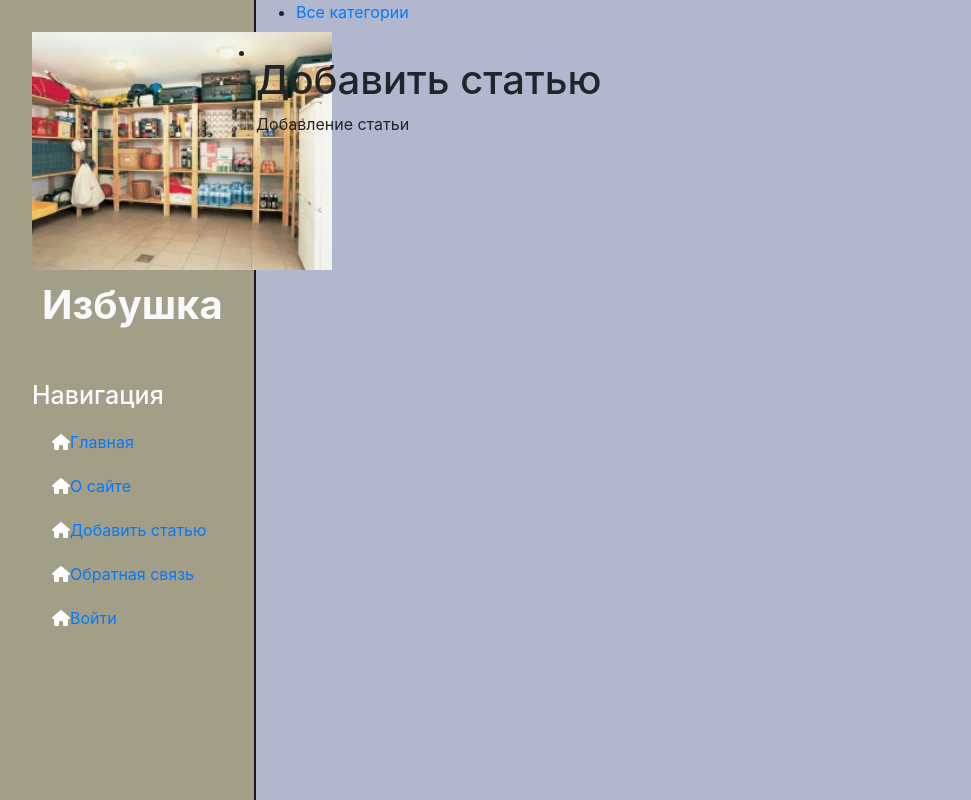
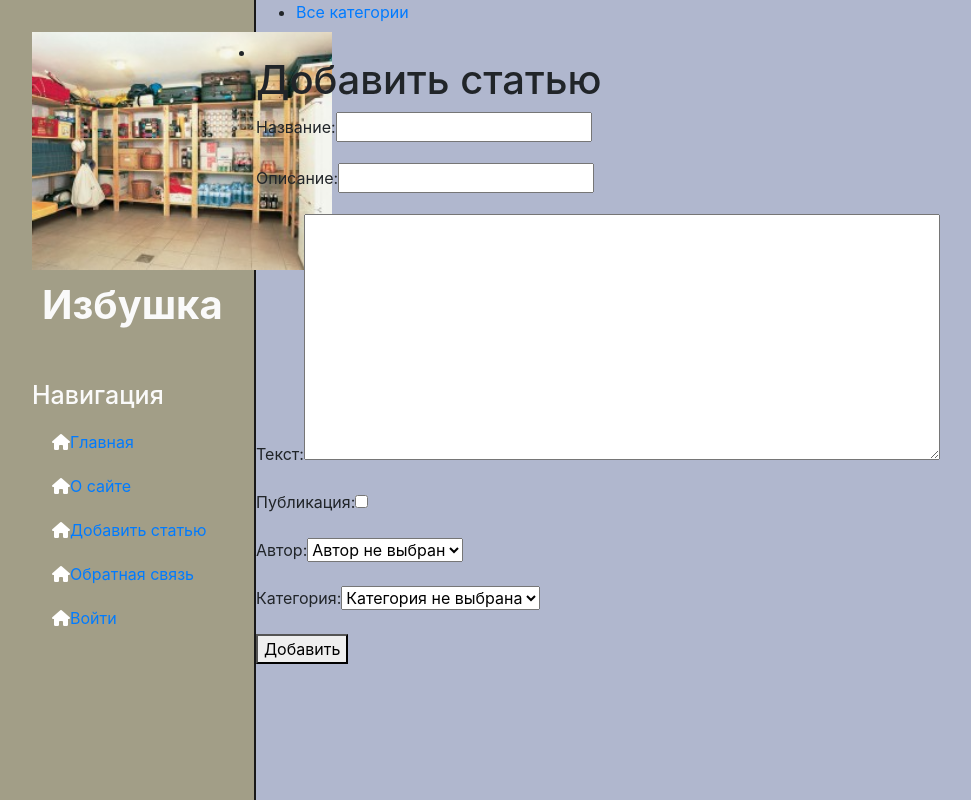
Before and after one commit to blt1305/miniblog, a Django app: page /add_page/ in a window 1280 px wide. Shown: the whole page, without its empty margins (0-971 px from the left). Run offline with Django 4.2, Linux system fonts and the light colour scheme; data that the repository does not hold is empty.

Commit message:
Формы. Добавление записи

```diff
--- a/miniblog/stock/forms.py
+++ b/miniblog/stock/forms.py
@@ -6,3 +6,13 @@ class CommentForm(forms.ModelForm):
     class Meta:
         model = Comment
         fields = ('name', 'user_email', 'text_comments')
+
+
+class AddStockForm(forms.Form):
+    title = forms.CharField(widget=forms.TextInput(attrs={'class': 'form-input'}), label='Название')
+    # slug = forms.SlugField(max_length=100, label='URL')
+    summary = forms.CharField(max_length=255, label='Описание')
+    text = forms.CharField(widget=forms.Textarea(attrs={'cols':60, 'rows': 10}), label='Текст')
+    is_published = forms.BooleanField(label='Публикация', required=False)
+    author = forms.ModelChoiceField(queryset=User.objects.all(), label='Автор', empty_label='Автор не выбран')
+    cat = forms.ModelChoiceField(queryset=Category.objects.all(), label='Категория', empty_label='Категория не выбрана')
--- a/miniblog/stock/templates/stock/add_page.html
+++ b/miniblog/stock/templates/stock/add_page.html
@@ -3,5 +3,16 @@
 {% block content %}
 
     <h1>{{ title }}</h1>
-<p>Добавление статьи</p>
+<form action="{% url 'add_page' %}" method="post">
+    {% csrf_token %}
+
+    <div class="form-error">{{ form.non_field_errors }}</div>
+    {% for f in form %}
+    <p><label class="form-label" for="{{ f.id_for_label }}">{{ f.label }}: </label>{{ f }}</p>
+    <div class="form-error">{{ f.errors }}</div>
+    {% endfor %}
+
+    <button type="submit">Добавить</button>
+
+</form>
 {% endblock %}
--- a/miniblog/stock/views.py
+++ b/miniblog/stock/views.py
@@ -3,7 +3,7 @@ from django.shortcuts import render, redirect
 
 from django.views.generic import DetailView, UpdateView, DeleteView, View
 from .models import *
-from .forms import CommentForm
+from .forms import *
 
 
 
@@ -21,7 +21,17 @@ def about(request):
 
 
 def add_page(request):
-    return render (request, 'stock/add_page.html', { 'title': 'Добавить статью'})
+    if request.method == 'POST':
+        form = AddStockForm(request.POST)
+        if form.is_valid():
+            try:
+                Artifact.objects.create(**form.cleaned_data)
+                return redirect('home')
+            except:
+                form.add_error(None,'Oшибка при добавлении записи')
+    else:
+        form = AddStockForm()
+    return render (request, 'stock/add_page.html', {'form': form, 'title': 'Добавить статью'})
 
 
 def contact(request):
```
Also changed, not shown: miniblog/stock/migrations/0001_initial.py, miniblog/stock/migrations/0002_category_artifact_cat.py (deleted), miniblog/stock/migrations/0003_alter_artifact_options_alter_category_options_and_more.py (deleted), miniblog/stock/migrations/0004_comment.py (deleted), miniblog/stock/migrations/0005_likes.py (deleted), miniblog/stock/migrations/0006_rename_pos_likes_post.py (deleted).
